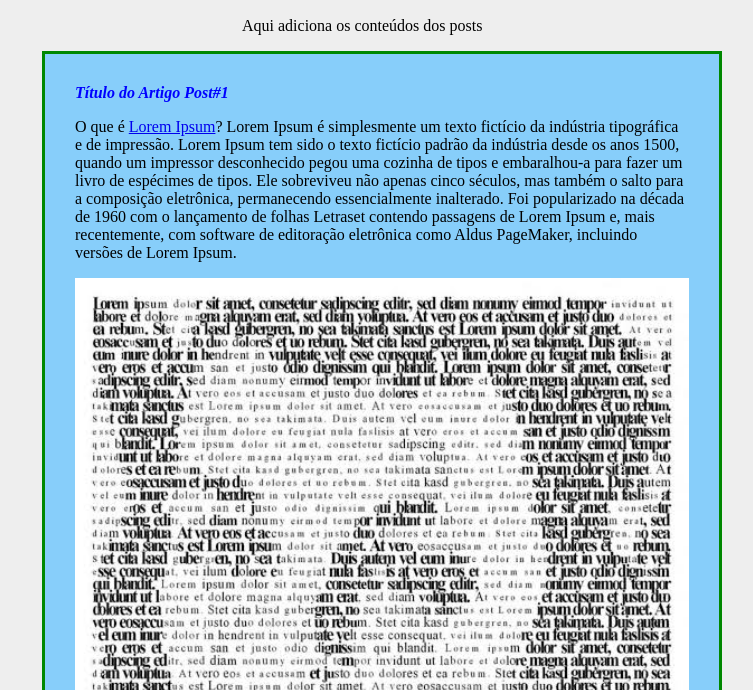
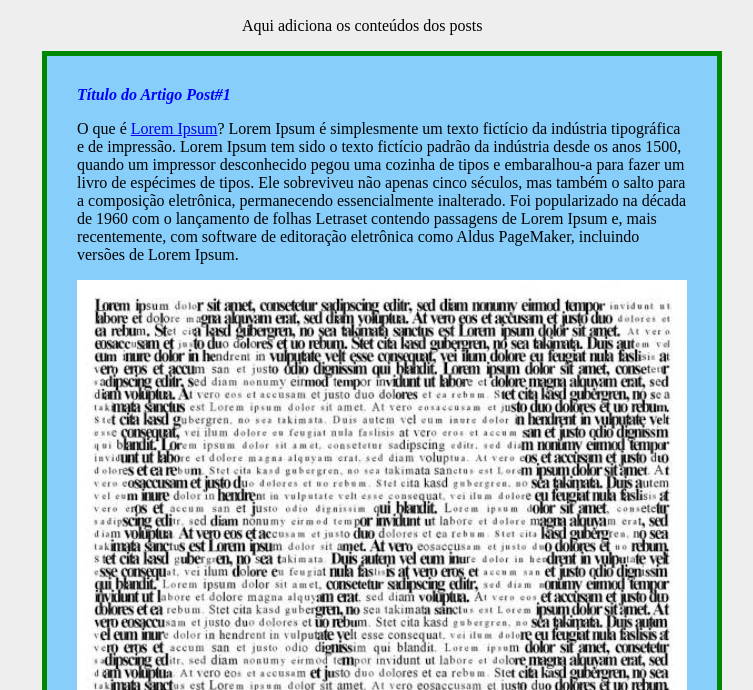
Before and after one commit to Shepardy22/vsCodeScripts, a plain HTML site: page Aulas HTML/estrutura basica html V.2.html in a window 1280 px wide. Shown: the part 110-800 px from the top of the page, without its empty margins (258-1011 px from the left). Drawn offline with Linux system fonts and the light colour scheme.

Commit message:
att. style.css/border: (3)5px;

```diff
--- a/Aulas HTML/style.css
+++ b/Aulas HTML/style.css
@@ -27,6 +27,6 @@ margin-left: 30%;
 .post{
 background-color: lightskyblue;
 padding: 30px;
-border: 3px solid #080;
+border: 5px solid #080;
 margin: 10px;
 }
```
